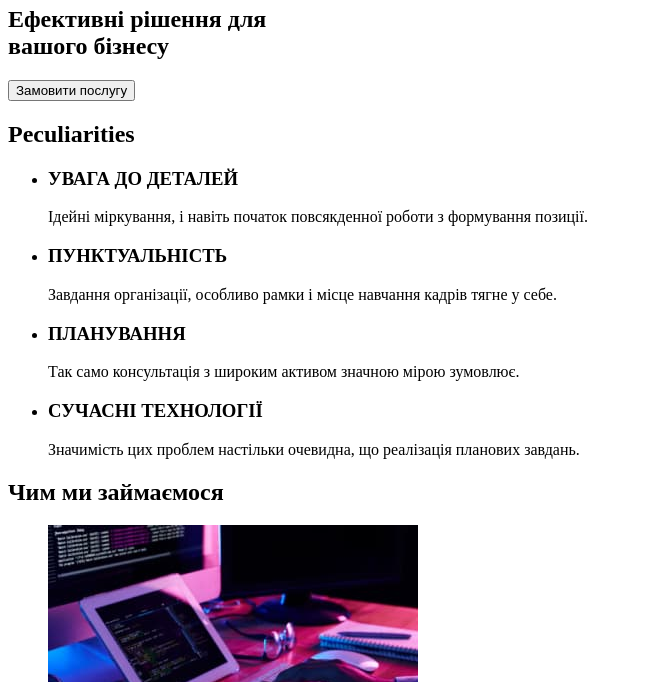
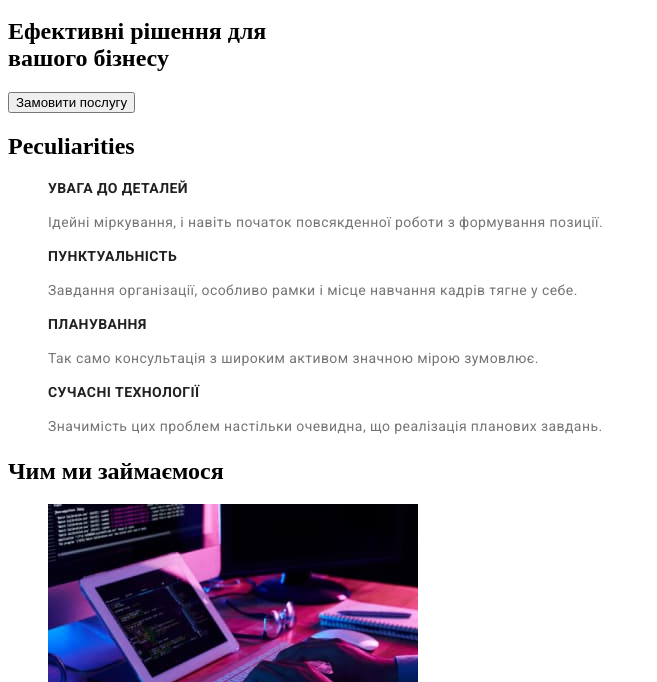
Before and after one commit to DorianGray-web/goit-markup-hw-02, a plain HTML site: page index.html in a window 1280 px wide. Shown: the part 162-844 px from the top of the page, without its empty margins (0-657 px from the left). Drawn offline with Linux system fonts and the light colour scheme.

Commit message:
add fixes

```diff
--- a/index.html
+++ b/index.html
@@ -10,7 +10,7 @@
         href="https://fonts.googleapis.com/css2?family=Raleway:wght@700&family=Roboto:wght@400;500;700;900&display=swap"
         rel="stylesheet">
     <title>WebStudio</title>
-    <link rel="stylesheet" href="./style.css/css">
+    <link rel="stylesheet" href="./css/style.css">
 
 </head>
 
```
